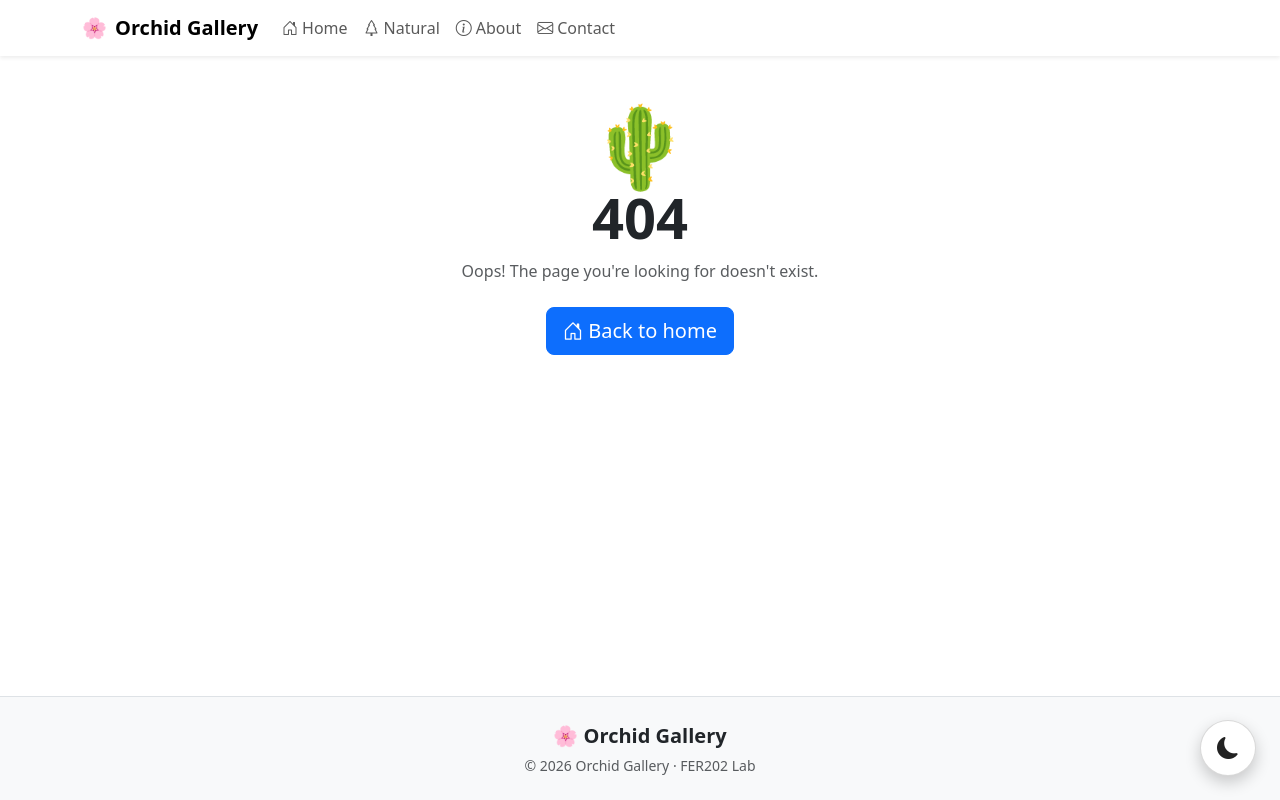
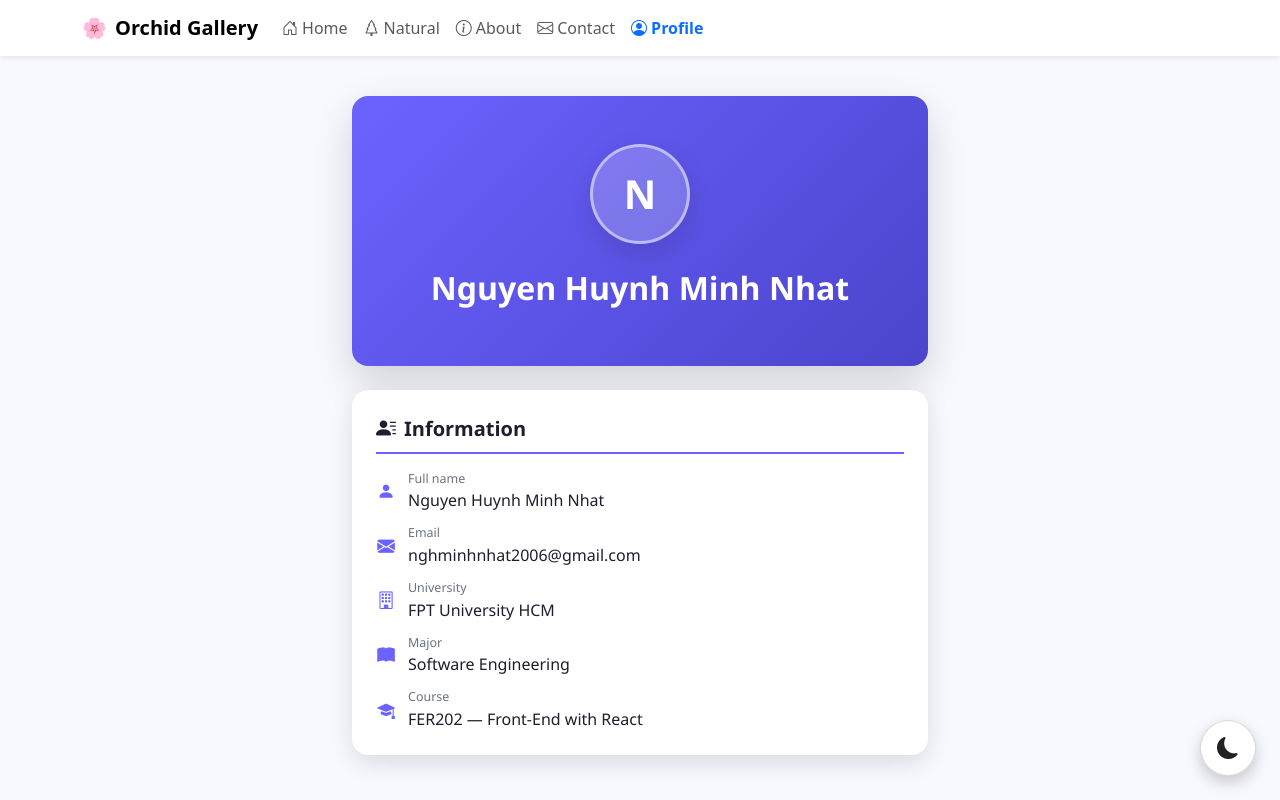
Before and after one commit to nhatnhm1405/orchid-web-vite, a React (Vite) app: page /profile in a window 1280 px wide. Before the commit this address had no page. Shown: the top 800 px of the page. Built offline with nearby package versions, Linux system fonts and the light colour scheme.

Commit message:
Add Profile page with SCSS styling and /profile route

```diff
--- a/src/App.jsx
+++ b/src/App.jsx
@@ -9,6 +9,7 @@ import Contact from './components/Contact'
 import NotFound from './components/NotFound'
 import Natural from './components/Natural'
 import About from './components/About'
+import Profile from './components/Profile'
 
 function App() {
     return (
@@ -18,6 +19,7 @@ function App() {
                 <Route path="contact" element={<Contact />} />
                 <Route path="natural" element={<Natural />} />
                 <Route path="about" element={<About />} />
+                <Route path="profile" element={<Profile />} />
                 <Route path="detail/:id" element={<OrchidDetail />} />
                 <Route path="*" element={<NotFound />} />
             </Route>
--- a/src/components/NavigationBar.jsx
+++ b/src/components/NavigationBar.jsx
@@ -25,6 +25,9 @@ function NavigationBar() {
                         <Nav.Link as={NavLink} to="/contact">
                             <i className="bi bi-envelope me-1"></i>Contact
                         </Nav.Link>
+                        <Nav.Link as={NavLink} to="/profile">
+                            <i className="bi bi-person-circle me-1"></i>Profile
+                        </Nav.Link>
                     </Nav>
                 </Navbar.Collapse>
             </Container>
--- /dev/null
+++ b/src/components/Profile.jsx
@@ -0,0 +1,42 @@
+import { Container } from 'react-bootstrap'
+import '../SCSS/profile.scss'
+
+const info = [
+    { icon: 'bi-person-fill',      label: 'Full name',  value: 'Nguyen Huynh Minh Nhat' },
+    { icon: 'bi-envelope-fill',    label: 'Email',      value: 'nghminhnhat2006@gmail.com' },
+    { icon: 'bi-building',         label: 'University', value: 'FPT University HCM' },
+    { icon: 'bi-book-fill',        label: 'Major',      value: 'Software Engineering' },
+    { icon: 'bi-mortarboard-fill', label: 'Course',     value: 'FER202 — Front-End with React' },
+]
+
+export default function Profile() {
+    return (
+        <div className="profile-page">
+            <Container style={{ maxWidth: 600 }}>
+
+                <div className="profile-hero">
+                    <div className="profile-hero__avatar-text">N</div>
+                    <div className="profile-hero__name">Nguyen Huynh Minh Nhat</div>
+                </div>
+
+                <div className="profile-info">
+                    <div className="profile-info__title">
+                        <i className="bi bi-person-lines-fill me-2"></i>Information
+                    </div>
+                    <ul className="profile-info__list">
+                        {info.map(({ icon, label, value }) => (
+                            <li key={label} className="profile-info__item">
+                                <i className={`bi ${icon}`}></i>
+                                <span>
+                                    <span style={{ color: '#6b7280', fontSize: '0.78rem', display: 'block' }}>{label}</span>
+                                    {value}
+                                </span>
+                            </li>
+                        ))}
+                    </ul>
+                </div>
+
+            </Container>
+        </div>
+    )
+}
```
